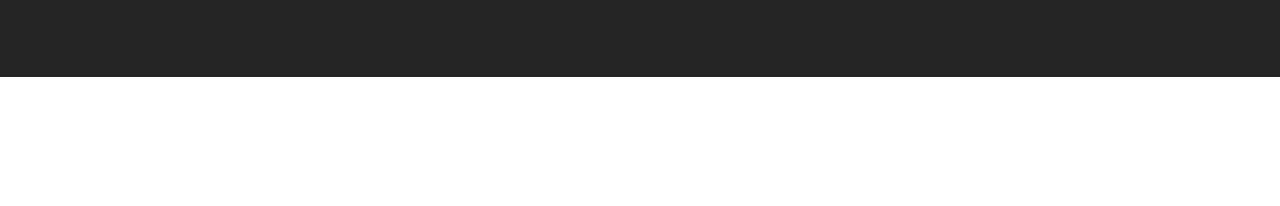
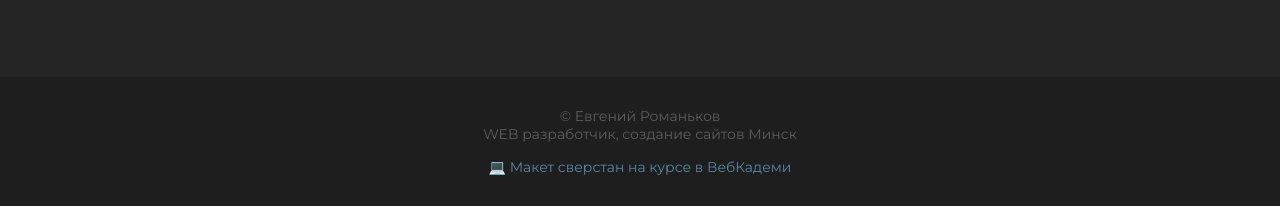
Before and after one commit to MrChester/portfolio-webcademy, a plain HTML site: page index.html in a window 1280 px wide. Shown: the part 2931-3137 px from the top of the page. Before the commit the page ends 3008 px from the top, so only its background shows below. Drawn offline with Linux system fonts and the light colour scheme.

Commit message:
refactor: fix index

```diff
--- a/index.html
+++ b/index.html
@@ -7,6 +7,7 @@
     <title>Евгений Романьков - фрилансер, веб-разработчик, создание сайтов</title>
     <link rel="stylesheet" href="./css/reset.css">
     <link rel="stylesheet" href="./css/main.css" />
+    <link rel="stylesheet" href="./css/media.css">
 
     <link rel="icon" type="image/x-icon" href="./img/favicons/favicon.svg">
     <link rel="apple-touch-icon" sizes="180x180" href="./img/favicons/apple-touch-icon.png">
@@ -79,7 +80,7 @@
             </div>
         </section>
     </main>
-    <footer class="footer none">
+    <footer class="footer">
         <div class="container">
             <div class="footer-inner">
                 <p>© Евгений Романьков <br> WEB разработчик, создание сайтов Минск</p>
```
